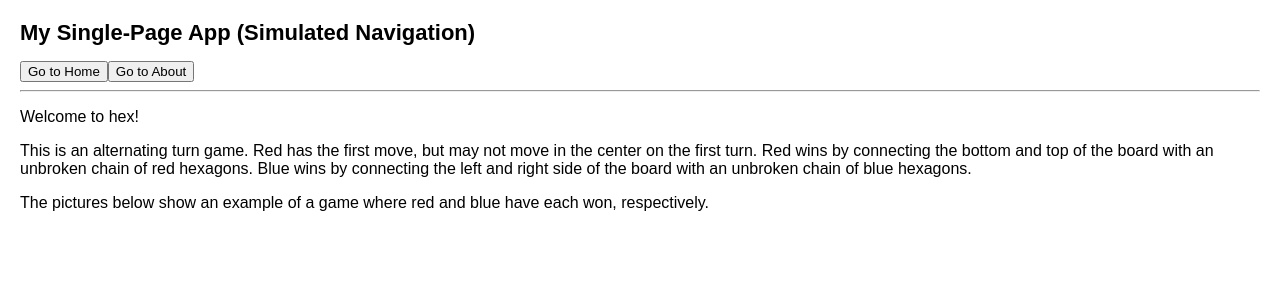
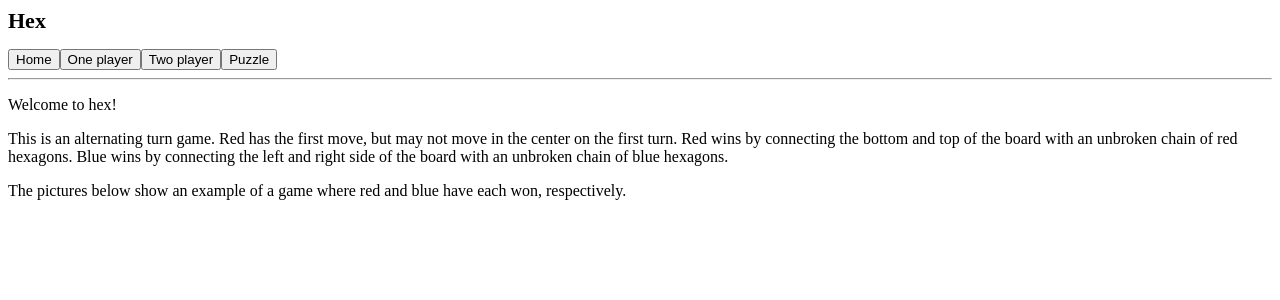
Before and after one commit to ebkeefe5/hexGame, a React (Create React App) app: page / in a window 1280 px wide. Shown: the top 300 px of the page. Built offline with nearby package versions, Linux system fonts and the light colour scheme.

Commit message:
clean up css

```diff
--- a/src/App.js
+++ b/src/App.js
@@ -1,13 +1,13 @@
 // src/App.js
 import React, { useState } from 'react';
 import HomePage from './components/HomePage';
-import AboutPage from './components/AboutPage';
+import OnePlayerPage from './components/OnePlayerPage';
 
 function App() {
   const [currentPage, setCurrentPage] = useState('home'); // Initial state is 'home'
 
-  const handleGoToAbout = () => {
-    setCurrentPage('about');
+  const handleGoToOnePlayer = () => {
+    setCurrentPage('onePlayer');
   };
 
   const handleGoToHome = () => {
@@ -18,18 +18,19 @@ function App() {
 
   if (currentPage === 'home') {
     contentToDisplay = <HomePage />;
-  } else if (currentPage === 'about') {
-    contentToDisplay = <AboutPage />;
+  } else if (currentPage === 'onePlayer') {
+    contentToDisplay = <OnePlayerPage />;
   } else {
     contentToDisplay = <HomePage />; // Default fallback
   }
 
   return (
     <div>
-      <h1>My Single-Page App (Simulated Navigation)</h1>
-      <button onClick={handleGoToHome}>Go to Home</button>
-      <button onClick={handleGoToAbout}>Go to About</button>
-
+      <h1>Hex</h1>
+      <button onClick={handleGoToHome}>Home</button>
+      <button onClick={handleGoToOnePlayer}>One player</button>
+      <button onClick={handleGoToOnePlayer}>Two player</button>
+      <button onClick={handleGoToOnePlayer}>Puzzle</button>
       <hr />
 
       {contentToDisplay}
--- a/src/styles.css
+++ b/src/styles.css
@@ -1,13 +1,3 @@
-* {
-  box-sizing: border-box;
-}
-
-body {
-  font-family: sans-serif;
-  margin: 20px;
-  padding: 0;
-}
-
 h1 {
   margin-top: 0;
   font-size: 22px;
@@ -17,74 +7,3 @@ h2 {
   margin-top: 0;
   font-size: 20px;
 }
-
-h3 {
-  margin-top: 0;
-  font-size: 18px;
-}
-
-h4 {
-  margin-top: 0;
-  font-size: 16px;
-}
-
-h5 {
-  margin-top: 0;
-  font-size: 14px;
-}
-
-h6 {
-  margin-top: 0;
-  font-size: 12px;
-}
-
-code {
-  font-size: 1.2em;
-}
-
-ul {
-  padding-inline-start: 20px;
-}
-
-* {
-  box-sizing: border-box;
-}
-
-body {
-  font-family: sans-serif;
-  margin: 20px;
-  padding: 0;
-}
-
-.square {
-  background: #fff;
-  border: 1px solid #999;
-  float: left;
-  font-size: 24px;
-  font-weight: bold;
-  line-height: 34px;
-  height: 34px;
-  margin-right: -1px;
-  margin-top: -1px;
-  padding: 0;
-  text-align: center;
-  width: 34px;
-}
-
-.board-row:after {
-  clear: both;
-  content: '';
-  display: table;
-}
-
-.status {
-  margin-bottom: 10px;
-}
-.game {
-  display: flex;
-  flex-direction: row;
-}
-
-.game-info {
-  margin-left: 20px;
-}
```
